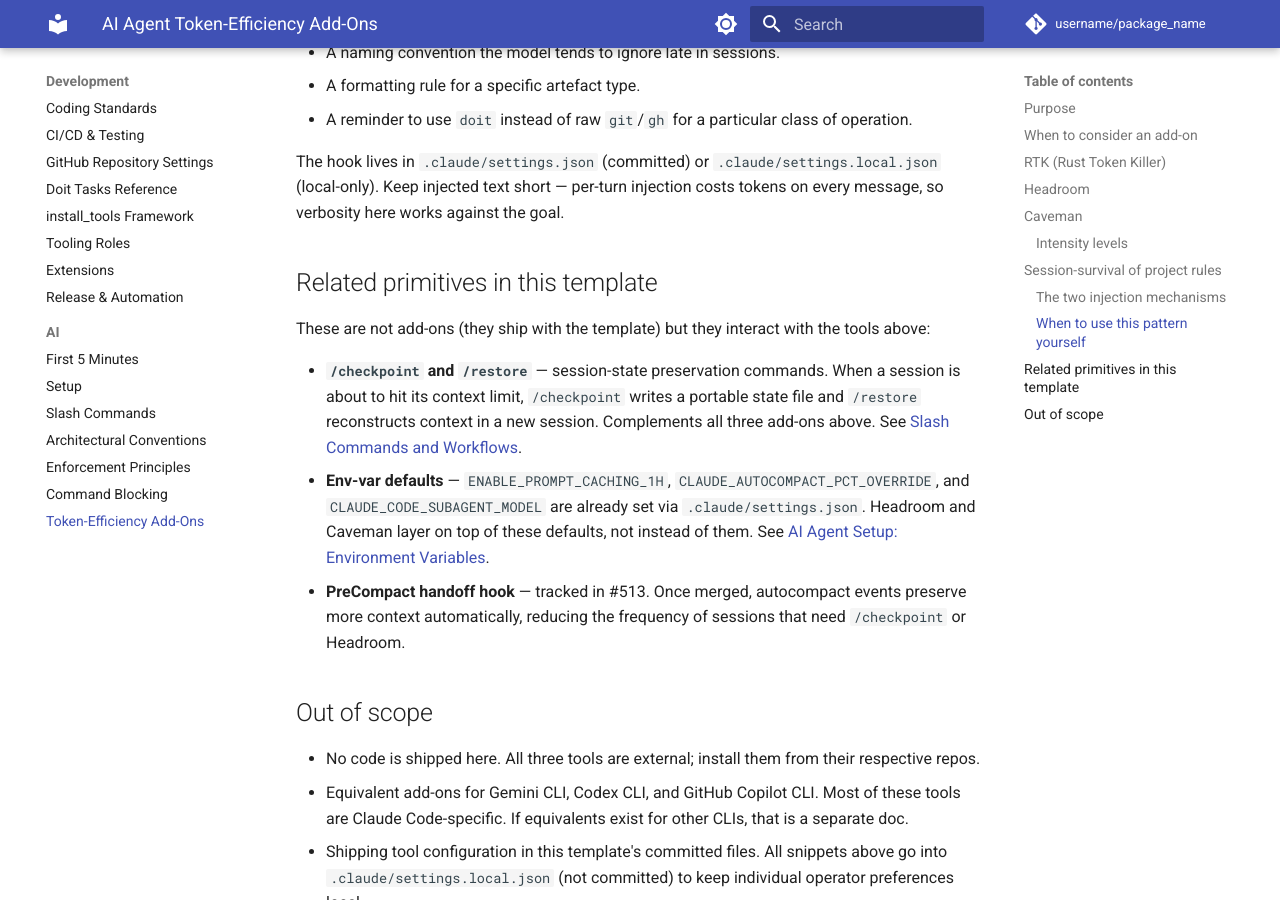
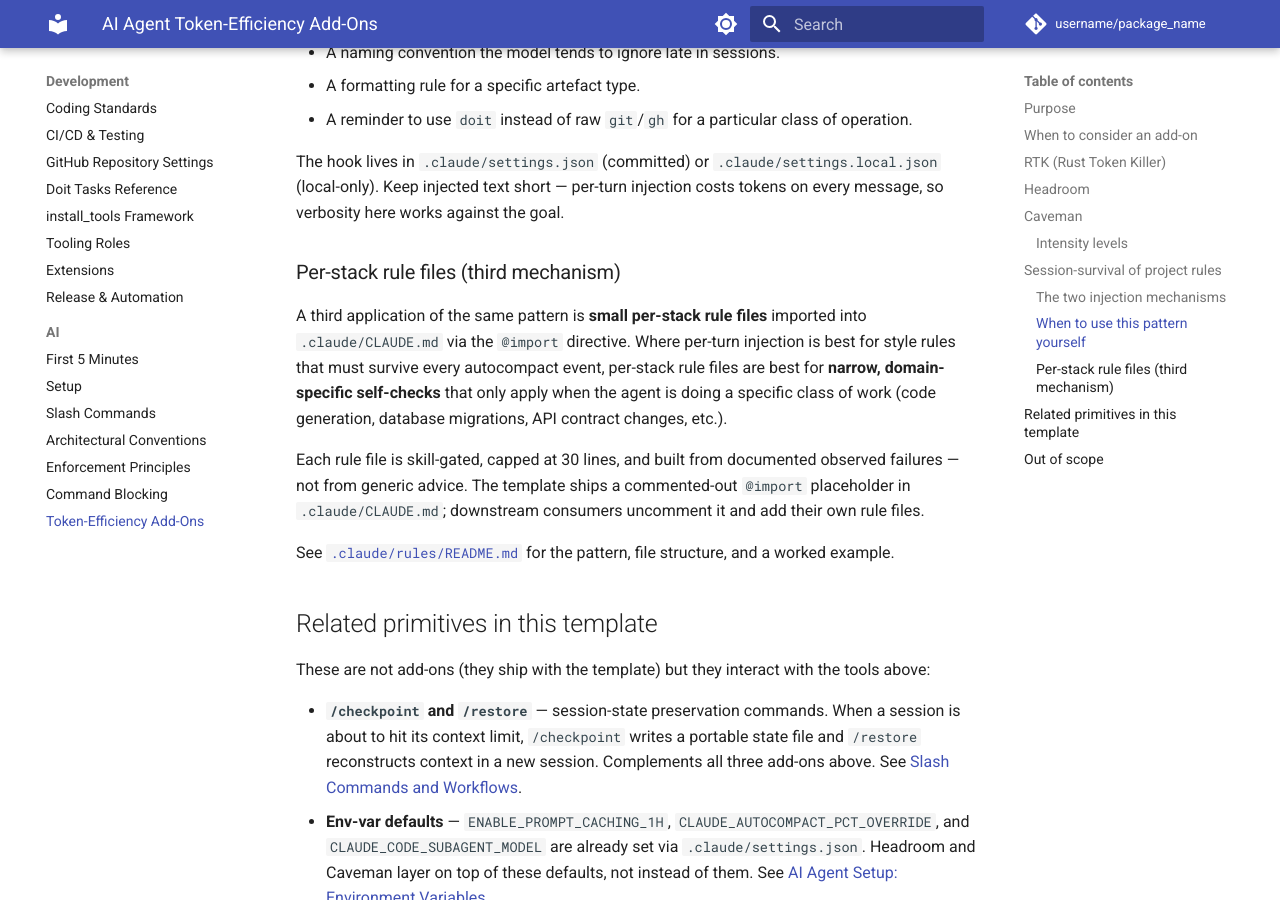
Before and after one commit to endavis/pyproject-template, an MkDocs documentation site: the page built from docs/development/ai/token-efficiency-add-ons.md, in a window 1280 px wide and 900 px high, scrolled down 5590 px. Built offline with MkDocs 1.6.1 and Material for MkDocs 9.7.7, drawn with Linux system fonts in a browser that asks for light colours; comment, search, counter and statistics services are not loaded.

Commit message:
feat: add .claude/rules/ scaffold and @import pattern in CLAUDE.md (merges PR #525, addresses #518)
Provides downstream consumers a documented, first-class mechanism for
narrow per-stack rule files: a README covering when to author a rule
file, the required Skill/self-check/observed-failures structure, and a
worked example. The @import line ships commented-out so the template
itself loads no rule files until a consumer adds one and opts in.

Addresses #518

Co-authored-by: Claude Opus 4.7 (1M context) <noreply@anthropic.com>

```diff
--- a/docs/development/ai/token-efficiency-add-ons.md
+++ b/docs/development/ai/token-efficiency-add-ons.md
@@ -230,6 +230,21 @@ The hook lives in `.claude/settings.json` (committed) or `.claude/settings.local
 (local-only). Keep injected text short — per-turn injection costs tokens on every message, so
 verbosity here works against the goal.
 
+### Per-stack rule files (third mechanism)
+
+A third application of the same pattern is **small per-stack rule files** imported into
+`.claude/CLAUDE.md` via the `@import` directive. Where per-turn injection is best for style rules
+that must survive every autocompact event, per-stack rule files are best for **narrow, domain-
+specific self-checks** that only apply when the agent is doing a specific class of work (code
+generation, database migrations, API contract changes, etc.).
+
+Each rule file is skill-gated, capped at 30 lines, and built from documented observed failures —
+not from generic advice. The template ships a commented-out `@import` placeholder in
+`.claude/CLAUDE.md`; downstream consumers uncomment it and add their own rule files.
+
+See [`.claude/rules/README.md`](../../../.claude/rules/README.md) for the pattern, file structure,
+and a worked example.
+
 ## Related primitives in this template
 
 These are not add-ons (they ship with the template) but they interact with the tools above:
```
Also changed, not shown: .claude/CLAUDE.md (+2 -0 lines), .claude/rules/README.md (added, +110 -0 lines), AGENTS.md (+1 -1 lines), docs/development/ai/first-5-minutes.md (+1 -0 lines).
